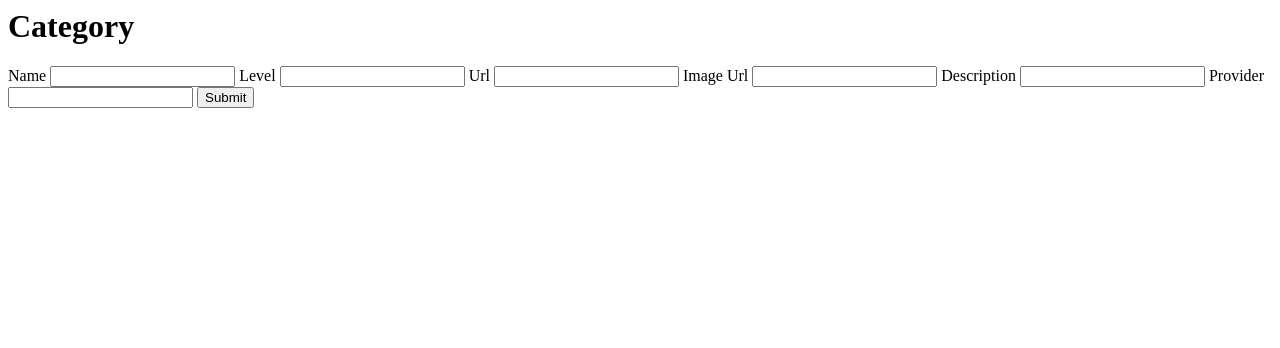
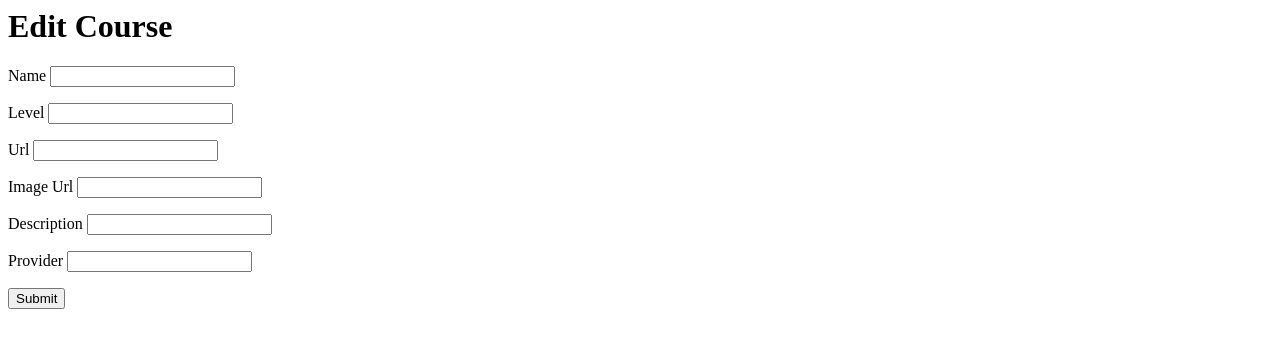
Before and after one commit to earlbread/item-catalog, a Flask app: template templates/edit_course.html in a window 1280 px wide. Shown: the top 348 px of the page. Run offline with Flask 2, Linux system fonts and the light colour scheme; the template is opened without the code that fills it, so the values that code supplies are empty.

Commit message:
Update templates

```diff
--- a/catalog.py
+++ b/catalog.py
@@ -130,7 +130,7 @@ def edit_course(category_id, course_id):
     if request.method == 'POST':
         return redirect(url_for('all_courses'))
     else:
-        return render_template('new_course.html',
+        return render_template('edit_course.html',
                                category=category,
                                course=course)
 
--- a/templates/base.html
+++ b/templates/base.html
@@ -3,12 +3,6 @@
     <title>{{ current_category }}</title>
   </head>
   <body>
-    <div class="category">
-      <h1>Category</h1>
-      {% for category in categories %}
-      <p>{{ category.name }}</p>
-      {% endfor %}
-    </div>
     {% block content %}
     {% endblock %}
   </body>
--- a/templates/course_list.html
+++ b/templates/course_list.html
@@ -1,5 +1,11 @@
 {% extends 'base.html' %}
 {% block content %}
+    <div class="category">
+      <h1>Category</h1>
+      {% for category in categories %}
+      <p>{{ category.name }}</p>
+      {% endfor %}
+    </div>
     <div class="courses">
       <h1>Courses</h1>
       {% for course in courses %}
--- a/templates/edit_category.html
+++ b/templates/edit_category.html
@@ -1,9 +1,10 @@
 {% extends 'base.html' %}
 
 {% block content %}
+<h1>Edit Category</h1>
 <form method="post" action="/category/{{ category.id }}/edit">
   <label for="name">Name</label>
-  <input type="text" id="name" name="name" value="{{ category.name }}">
+  <input type="text" id="name" name="name" placeholder="{{ category.name }}">
   <input type="submit">
 </form>
 {% endblock %}
--- a/templates/edit_course.html
+++ b/templates/edit_course.html
@@ -1,19 +1,32 @@
 {% extends 'base.html' %}
 
 {% block content %}
-<form method="post" action="/category/{{ category.id }}/course/new">
+<h1>Edit Course</h1>
+<form method="post" action="/category/{{ category.id }}/course/{{ course.id }}/edit">
+  <p>
     <label for="name">Name</label>
-  <input type="text" id="name" name="name">
+    <input type="text" id="name" name="name" value="{{ course.name }}">
+  </p>
+  <p>
     <label for="level">Level</label>
-  <input type="text" id="level" name="level">
+    <input type="text" id="level" name="level" value="{{ course.level }}">
+  </p>
+  <p>
     <label for="url">Url</label>
-  <input type="text" id="url" name="url">
+    <input type="text" id="url" name="url" value="{{ course.url }}">
+  </p>
+  <p>
     <label for="image_url">Image Url</label>
-  <input type="text" id="image_url" name="image_url">
+    <input type="text" id="image_url" name="image_url" value="{{ course.image_url }}">
+  </p>
+  <p>
     <label for="description">Description</label>
-  <input type="text" id="description" name="description">
+    <input type="text" id="description" name="description" value="{{ course.description }}">
+  </p>
+  <p>
     <label for="provider">Provider</label>
-  <input type="text" id="provider" name="provider">
+    <input type="text" id="provider" name="provider" value="{{ course.provider }}">
+  </p>
   <input type="submit">
 </form>
 {% endblock %}
--- a/templates/new_category.html
+++ b/templates/new_category.html
@@ -1,6 +1,7 @@
 {% extends 'base.html' %}
 
 {% block content %}
+<h1>New Category</h1>
 <form method="post" action="/category/new">
   <label for="name">Name</label>
   <input type="text" id="name" name="name">
```
Also changed, not shown: templates/new_course.html (+15 -0 lines). Lines whose indentation alone changed are shown as unchanged.
